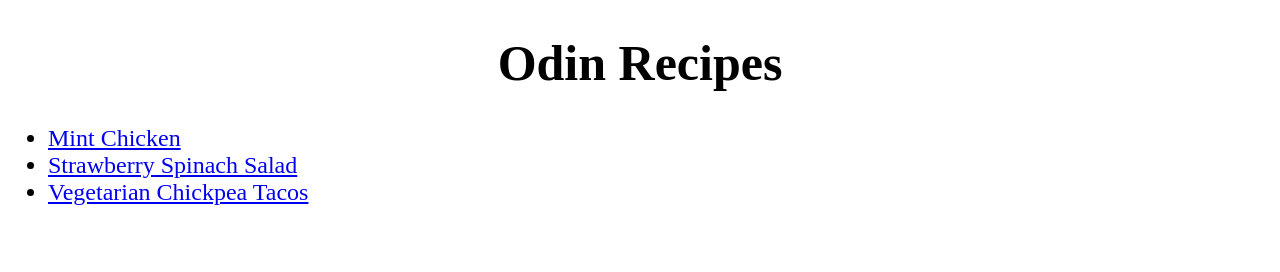
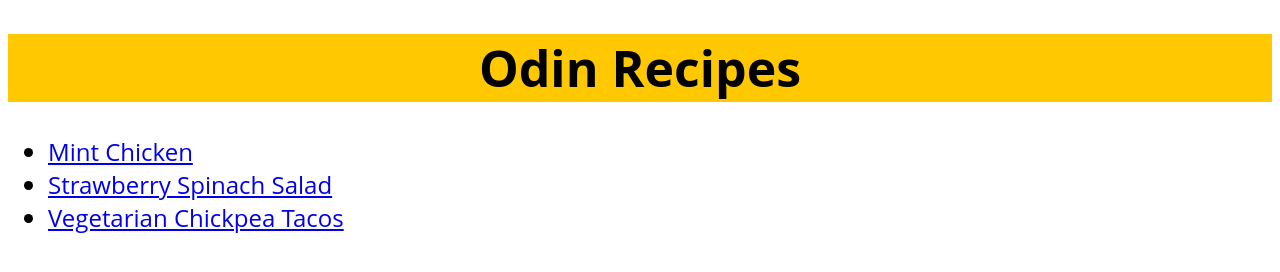
Before and after one commit to Akubier/odin-recipes, a plain HTML site: page index.html in a window 1280 px wide. Drawn offline with Linux system fonts and the light colour scheme.

Commit message:
Add font and colors

```diff
--- a/styles.css
+++ b/styles.css
@@ -1,6 +1,11 @@
+* {
+    font-family: "Open Sans", sans-serif;
+}
+
 h1 {
     text-align: center;
-    font-size: 50px;
+    font-size: 50px;;
+    background-color:   rgb(255, 200, 0);
 }
 
 div {
```
